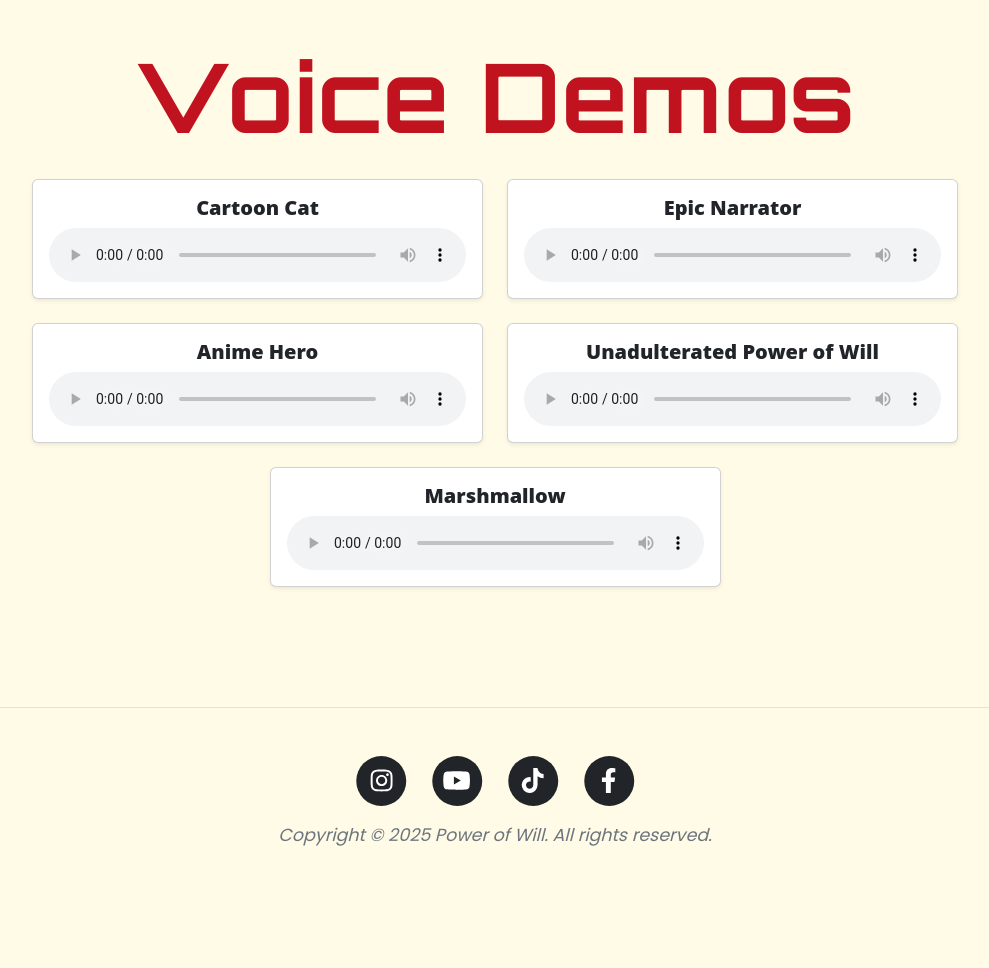
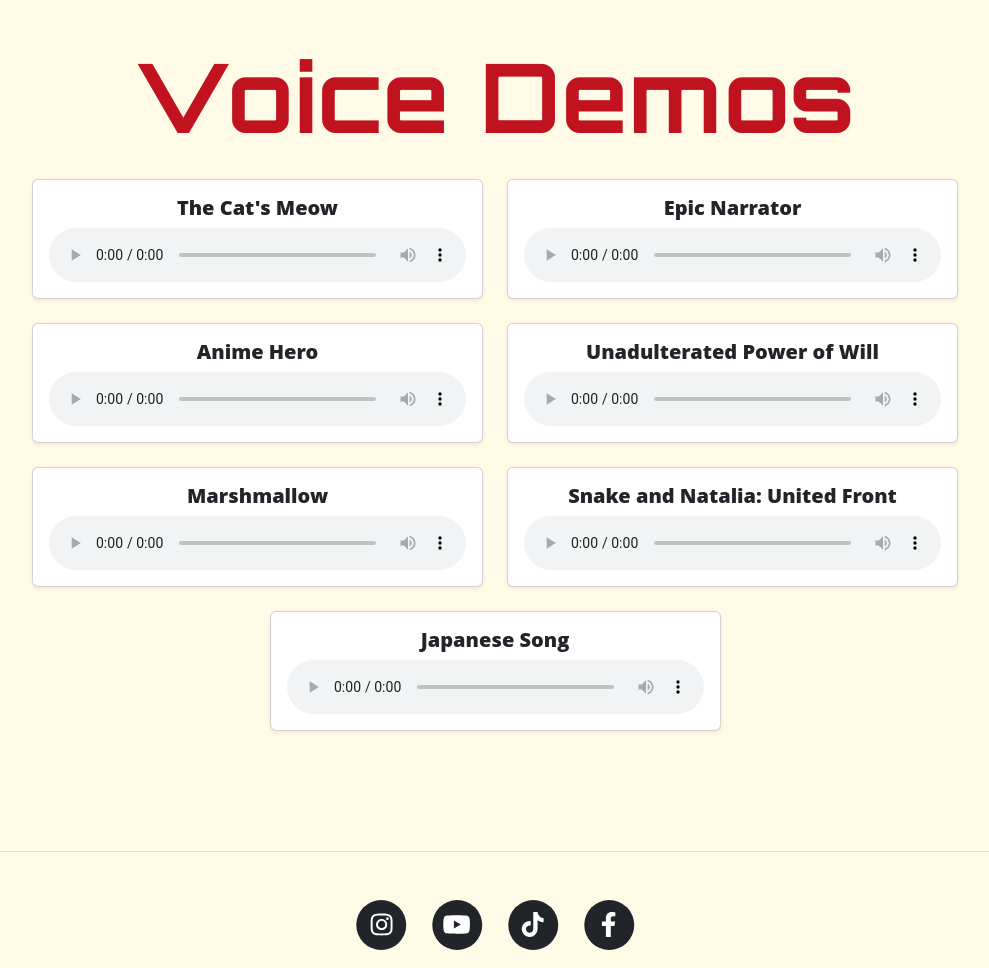
Before and after one commit to BradMGit/Power-of-Will, a Flask app: page /demos in a window 1280 px wide. Shown: the part 376-1344 px from the top of the page, without its empty margins (145-1134 px from the left). Before the commit the page ends 1222 px from the top, so only its background shows below. Run offline with Flask 3, Linux system fonts and the light colour scheme; some libraries are stand-ins or nearby versions.

Commit message:
adding more audio

```diff
--- a/templates/demos.html
+++ b/templates/demos.html
@@ -6,12 +6,14 @@
     <h1 class="text-center will-title mb-4">Voice Demos</h1>
 
     <div class="row justify-content-center">
+
+
       <!-- Demo 1 -->
       <div class="col-md-6 col-lg-5 mb-4">
         <div class="card shadow-sm p-3">
-          <h5 class="mb-2 text-center">Cartoon Cat</h5>
+          <h5 class="mb-2 text-center">The Cat's Meow</h5>
           <audio controls class="w-100">
-            <source src="{{ url_for('static', filename='audio/cat-meow.mp3') }}" type="audio/mpeg">
+            <source src="{{ url_for('static', filename='audio/cat-meow_v2.m4a') }}" type="audio/mp4">
             Your browser does not support the audio element.
           </audio>
         </div>
@@ -55,12 +57,33 @@
         <div class="card shadow-sm p-3">
           <h5 class="mb-2 text-center">Marshmallow</h5>
           <audio controls class="w-100">
-            <source src="{{ url_for('static', filename='audio/marshmallow.m4a') }}" type="audio/mp4">
+            <source src="{{ url_for('static', filename='audio/marshmallow_v2.m4a') }}" type="audio/mp4">
             Your browser does not support the audio element.
           </audio>
         </div>
       </div>
 
+      <!-- Demo 6 -->
+      <div class="col-md-6 col-lg-5 mb-4">
+        <div class="card shadow-sm p-3">
+          <h5 class="mb-2 text-center">Snake and Natalia: United Front</h5>
+          <audio controls class="w-100">
+            <source src="{{ url_for('static', filename='audio/snake_and_natalia.m4a') }}" type="audio/mp4">
+            Your browser does not support the audio element.
+          </audio>
+        </div>
+      </div>
+
+      <!-- Demo 7 -->
+      <div class="col-md-6 col-lg-5 mb-4">
+        <div class="card shadow-sm p-3">
+          <h5 class="mb-2 text-center">Japanese Song</h5>
+          <audio controls class="w-100">
+            <source src="{{ url_for('static', filename='audio/Japanese_Song.m4a') }}" type="audio/mp4">
+            Your browser does not support the audio element.
+          </audio>
+        </div>
+      </div>
       <!-- Add more demos as needed -->
     </div>
   </div>
```
Also changed, not shown: 6 other files.
